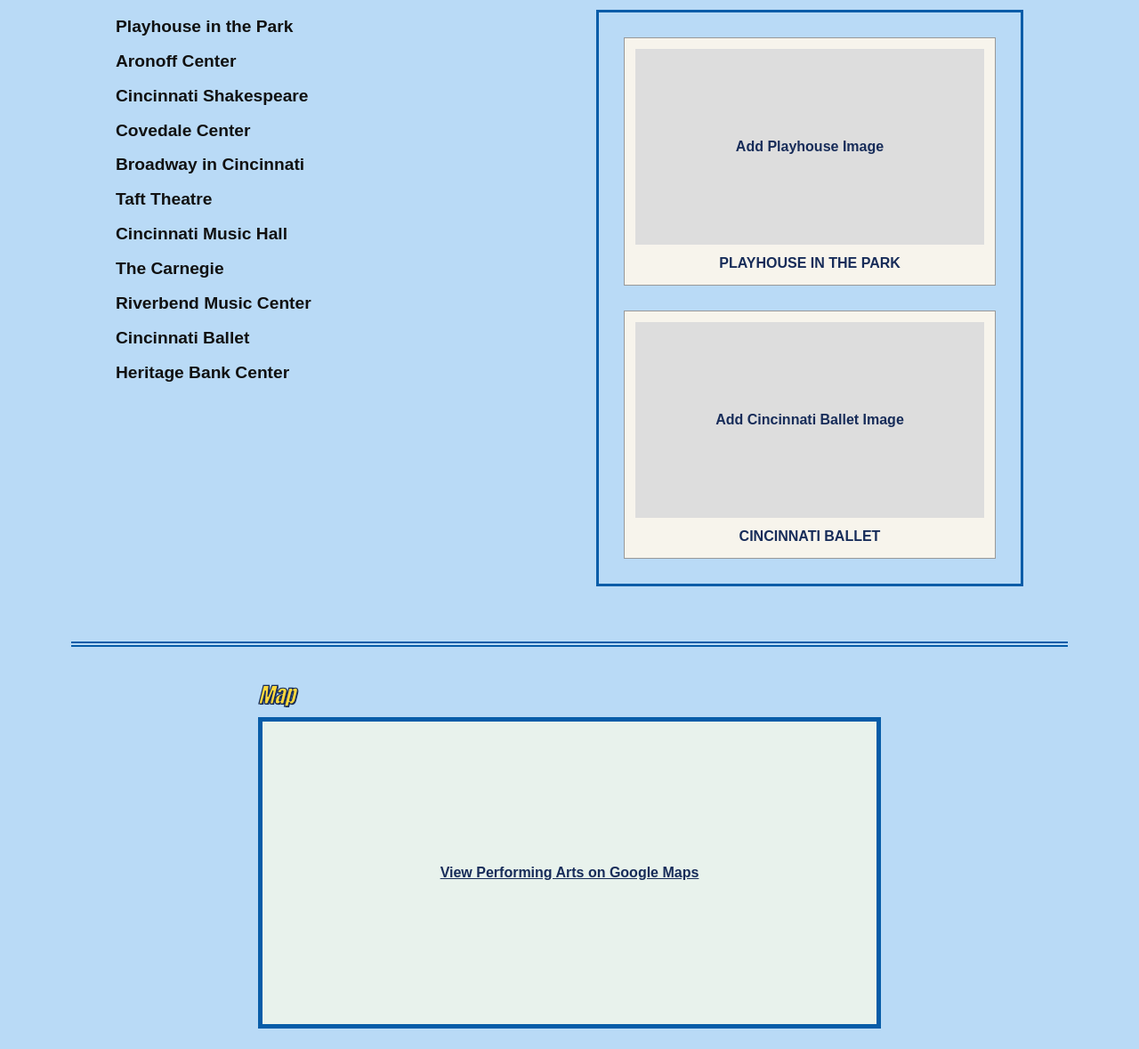
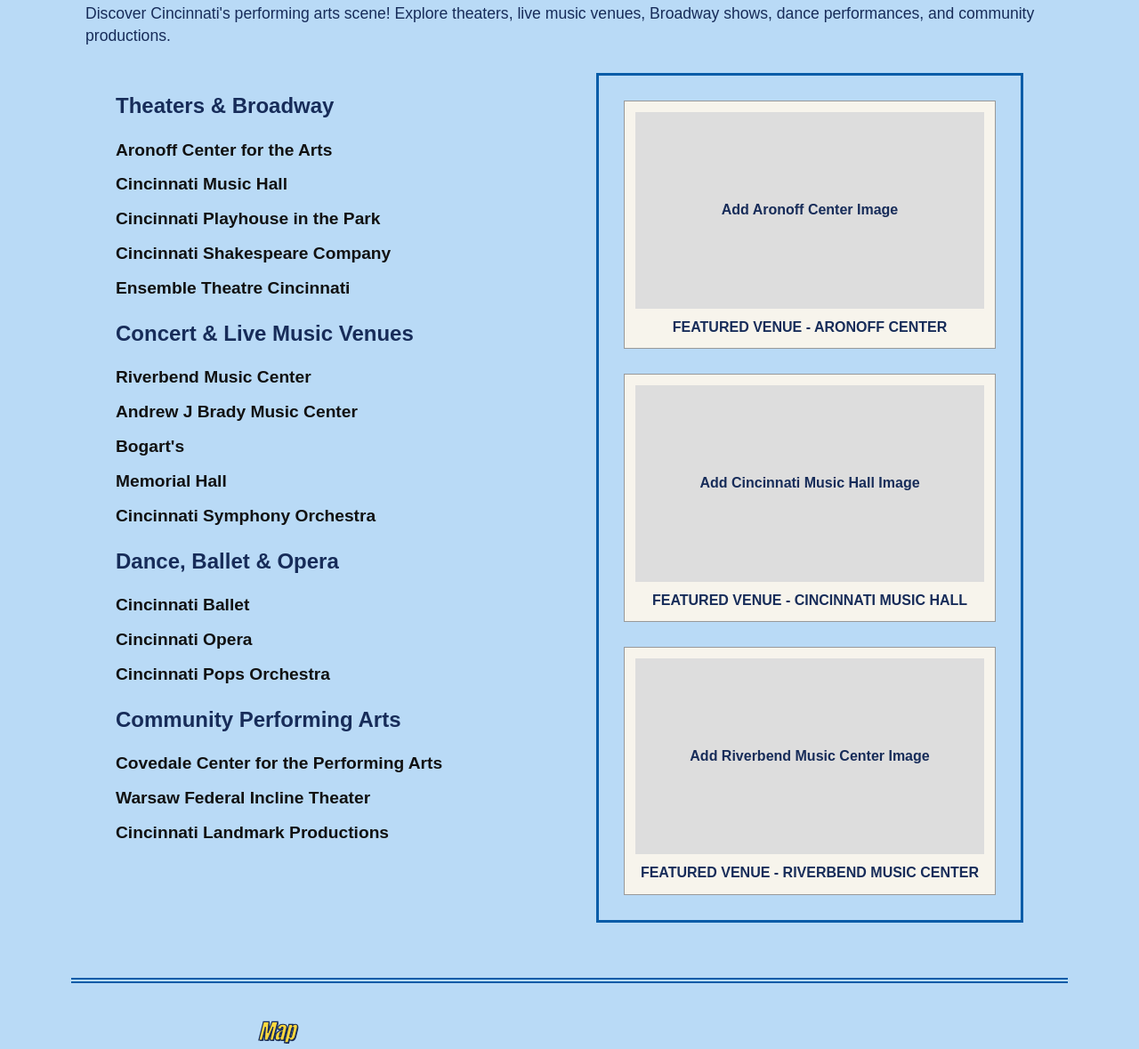
Before and after one commit to Paffluke23/Mount-and-About, a plain HTML site: page performing-arts.html in a window 1280 px wide. Shown: the part 192-1371 px from the top of the page at 89% size. Drawn offline with Linux system fonts and the light colour scheme.

Commit message:
Update performing-arts.html

```diff
--- a/performing-arts.html
+++ b/performing-arts.html
@@ -1,16 +1,11 @@
+
 <!DOCTYPE html>
 <html lang="en">
 <head>
   <meta charset="UTF-8">
   <meta name="viewport" content="width=device-width, initial-scale=1">
-
   <title>Performing Arts | Mount & About</title>
-
-  <meta
-    name="description"
-    content="Explore performing arts venues around Cincinnati."
-  >
-
+  <meta name="description" content="Explore theaters, concerts, musicals, dance, and performing arts around Cincinnati.">
   <link rel="stylesheet" href="css/styles.css">
 </head>
 
@@ -22,36 +17,82 @@
 
     <h1 class="title display">Performing Arts</h1>
 
+    <p class="category-intro">
+      Discover Cincinnati's performing arts scene!
+      Explore theaters, live music venues, Broadway shows,
+      dance performances, and community productions.
+    </p>
+
     <section class="category-grid">
 
-      <div>
-        <ul class="place-list">
+      <div class="performing-groups">
 
-          <li><a href="https://www.google.com/search?q=Playhouse+in+the+Park+Cincinnati" target="_blank">Playhouse in the Park</a></li>
-          <li><a href="https://www.google.com/search?q=Aronoff+Center+Cincinnati" target="_blank">Aronoff Center</a></li>
-          <li><a href="https://www.google.com/search?q=Cincinnati+Shakespeare" target="_blank">Cincinnati Shakespeare</a></li>
-          <li><a href="https://www.google.com/search?q=Covedale+Center+Cincinnati" target="_blank">Covedale Center</a></li>
-          <li><a href="https://www.google.com/search?q=Broadway+in+Cincinnati" target="_blank">Broadway in Cincinnati</a></li>
-          <li><a href="https://www.google.com/search?q=Taft+Theatre+Cincinnati" target="_blank">Taft Theatre</a></li>
-          <li><a href="https://www.google.com/search?q=Cincinnati+Music+Hall" target="_blank">Cincinnati Music Hall</a></li>
-          <li><a href="https://www.google.com/search?q=The+Carnegie+Cincinnati" target="_blank">The Carnegie</a></li>
-          <li><a href="https://www.google.com/search?q=Riverbend+Music+Center" target="_blank">Riverbend Music Center</a></li>
-          <li><a href="https://www.google.com/search?q=Cincinnati+Ballet" target="_blank">Cincinnati Ballet</a></li>
-          <li><a href="https://www.google.com/search?q=Heritage+Bank+Center+Cincinnati" target="_blank">Heritage Bank Center</a></li>
+        <!-- THEATERS & BROADWAY -->
+        <section class="performing-group">
+          <h2>Theaters & Broadway</h2>
 
-        </ul>
+          <ul class="place-list">
+            <li><a href="https://www.cincinnatiarts.org/" target="_blank" rel="noopener noreferrer">Aronoff Center for the Arts</a></li>
+            <li><a href="https://www.cincinnatiarts.org/" target="_blank" rel="noopener noreferrer">Cincinnati Music Hall</a></li>
+            <li><a href="https://www.cincyplay.com/" target="_blank" rel="noopener noreferrer">Cincinnati Playhouse in the Park</a></li>
+            <li><a href="https://www.cincinnatishakespeare.com/" target="_blank" rel="noopener noreferrer">Cincinnati Shakespeare Company</a></li>
+            <li><a href="https://www.ensemblecincinnati.org/" target="_blank" rel="noopener noreferrer">Ensemble Theatre Cincinnati</a></li>
+          </ul>
+        </section>
+
+        <!-- CONCERT VENUES -->
+        <section class="performing-group">
+          <h2>Concert & Live Music Venues</h2>
+
+          <ul class="place-list">
+            <li><a href="https://www.riverbend.org/" target="_blank" rel="noopener noreferrer">Riverbend Music Center</a></li>
+            <li><a href="https://bradymusiccenter.com/" target="_blank" rel="noopener noreferrer">Andrew J Brady Music Center</a></li>
+            <li><a href="https://www.bogarts.com/" target="_blank" rel="noopener noreferrer">Bogart's</a></li>
+            <li><a href="https://www.memorialhallotr.com/" target="_blank" rel="noopener noreferrer">Memorial Hall</a></li>
+            <li><a href="https://www.cincinnatisymphony.org/" target="_blank" rel="noopener noreferrer">Cincinnati Symphony Orchestra</a></li>
+          </ul>
+        </section>
+
+        <!-- DANCE & BALLET -->
+        <section class="performing-group">
+          <h2>Dance, Ballet & Opera</h2>
+
+          <ul class="place-list">
+            <li><a href="https://cballet.org/" target="_blank" rel="noopener noreferrer">Cincinnati Ballet</a></li>
+            <li><a href="https://www.cincinnatiopera.org/" target="_blank" rel="noopener noreferrer">Cincinnati Opera</a></li>
+            <li><a href="https://www.cincinnatisymphony.org/" target="_blank" rel="noopener noreferrer">Cincinnati Pops Orchestra</a></li>
+          </ul>
+        </section>
+
+        <!-- COMMUNITY THEATER -->
+        <section class="performing-group">
+          <h2>Community Performing Arts</h2>
+
+          <ul class="place-list">
+            <li><a href="https://www.cincinnatilandmarkproductions.com/" target="_blank" rel="noopener noreferrer">Covedale Center for the Performing Arts</a></li>
+            <li><a href="https://www.cincinnatilandmarkproductions.com/" target="_blank" rel="noopener noreferrer">Warsaw Federal Incline Theater</a></li>
+            <li><a href="https://www.cincinnatilandmarkproductions.com/" target="_blank" rel="noopener noreferrer">Cincinnati Landmark Productions</a></li>
+          </ul>
+        </section>
+
       </div>
 
+      <!-- FEATURED PERFORMANCES -->
       <aside class="highlights">
 
         <article class="highlight">
-          <div class="art">Add Playhouse Image</div>
-          <strong>Playhouse in the Park</strong>
+          <div class="art">Add Aronoff Center Image</div>
+          <strong>Featured Venue - Aronoff Center</strong>
         </article>
 
         <article class="highlight">
-          <div class="art">Add Cincinnati Ballet Image</div>
-          <strong>Cincinnati Ballet</strong>
+          <div class="art">Add Cincinnati Music Hall Image</div>
+          <strong>Featured Venue - Cincinnati Music Hall</strong>
+        </article>
+
+        <article class="highlight">
+          <div class="art">Add Riverbend Music Center Image</div>
+          <strong>Featured Venue - Riverbend Music Center</strong>
         </article>
 
       </aside>
@@ -60,16 +101,20 @@
 
     <hr class="rule">
 
+    <!-- PERFORMING ARTS MAP -->
     <section class="map">
       <h2 class="display">Map</h2>
 
       <div class="map-box">
-        <a
-          href="https://www.google.com/maps/search/?api=1&query=Performing+Arts+Cincinnati+Ohio"
-          target="_blank"
-        >
-          View Performing Arts on Google Maps
-        </a>
+        <iframe
+          title="Cincinnati Performing Arts Map"
+          src="https://www.google.com/maps?q=Performing+Arts+Venues+Cincinnati+Ohio&output=embed"
+          width="100%"
+          height="350"
+          style="border:0;"
+          loading="lazy"
+          referrerpolicy="no-referrer-when-downgrade">
+        </iframe>
       </div>
     </section>
 
```
